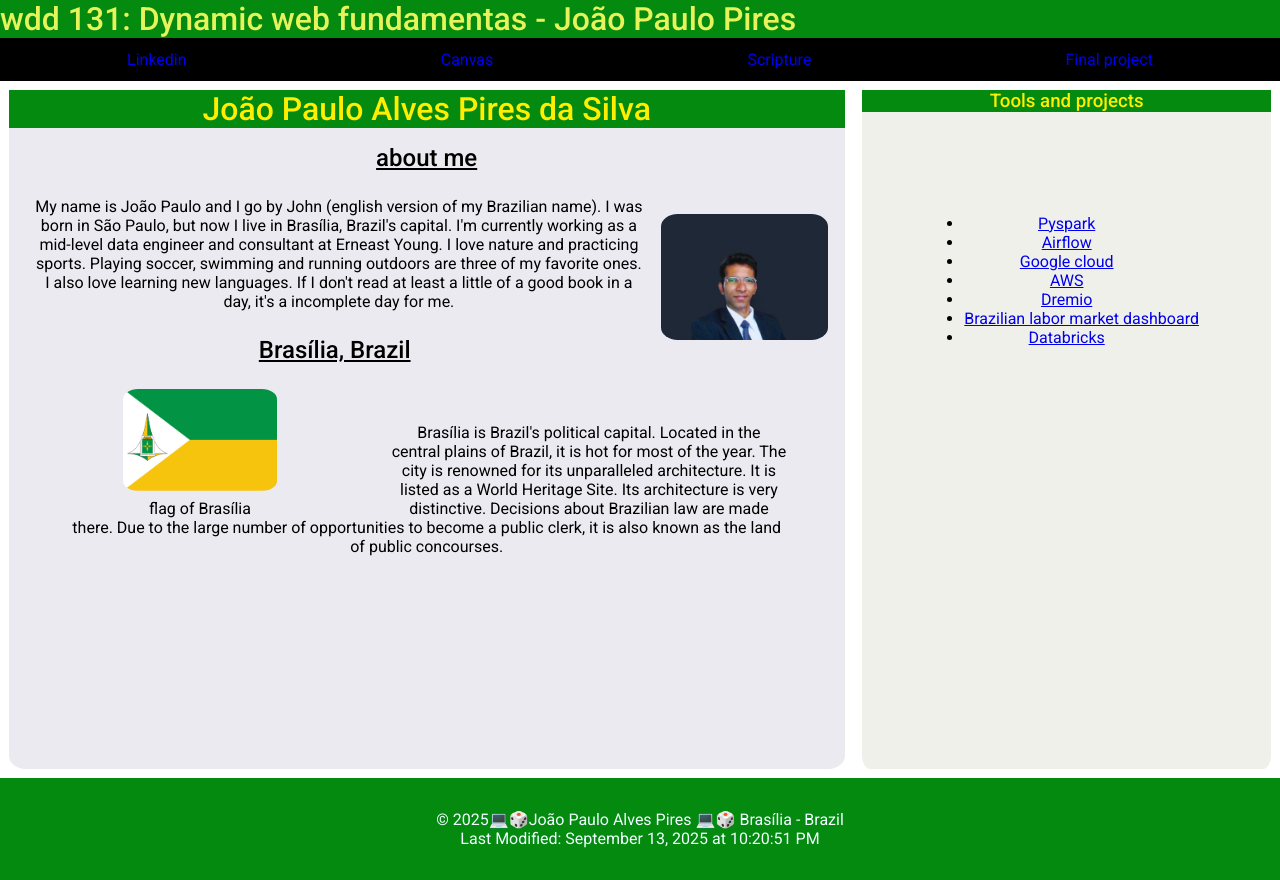
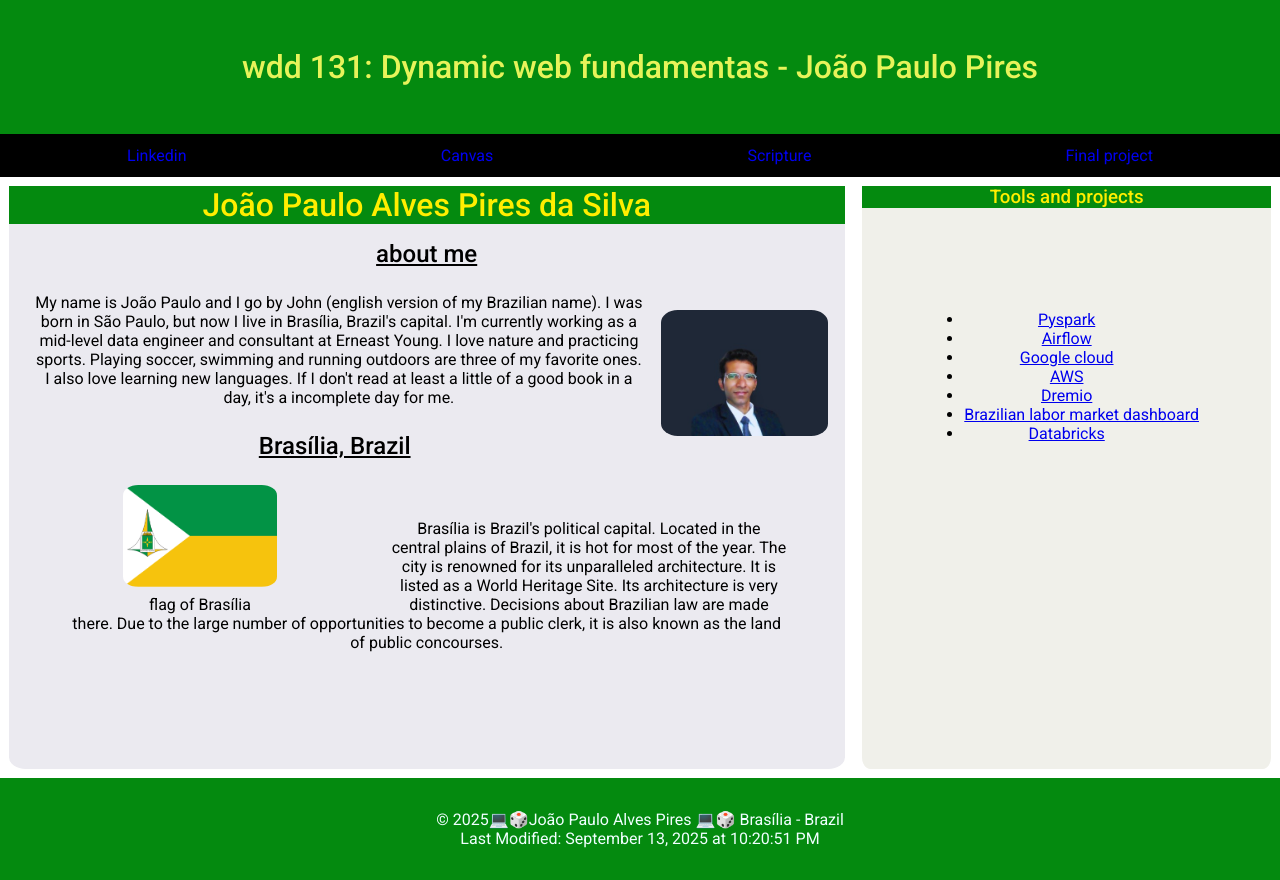
Before and after one commit to pollyjohn/wdd131, a plain HTML site: page index.html in a window 1280 px wide. Drawn offline with Linux system fonts and the light colour scheme; a web font is replaced by a local one.

Commit message:
header h2 >> h1

```diff
--- a/styles/base.css
+++ b/styles/base.css
@@ -13,7 +13,7 @@
 
 
 
-header h2{
+header h1{
   text-align: center;
   margin: 1rem;
   padding: 2rem;
```
